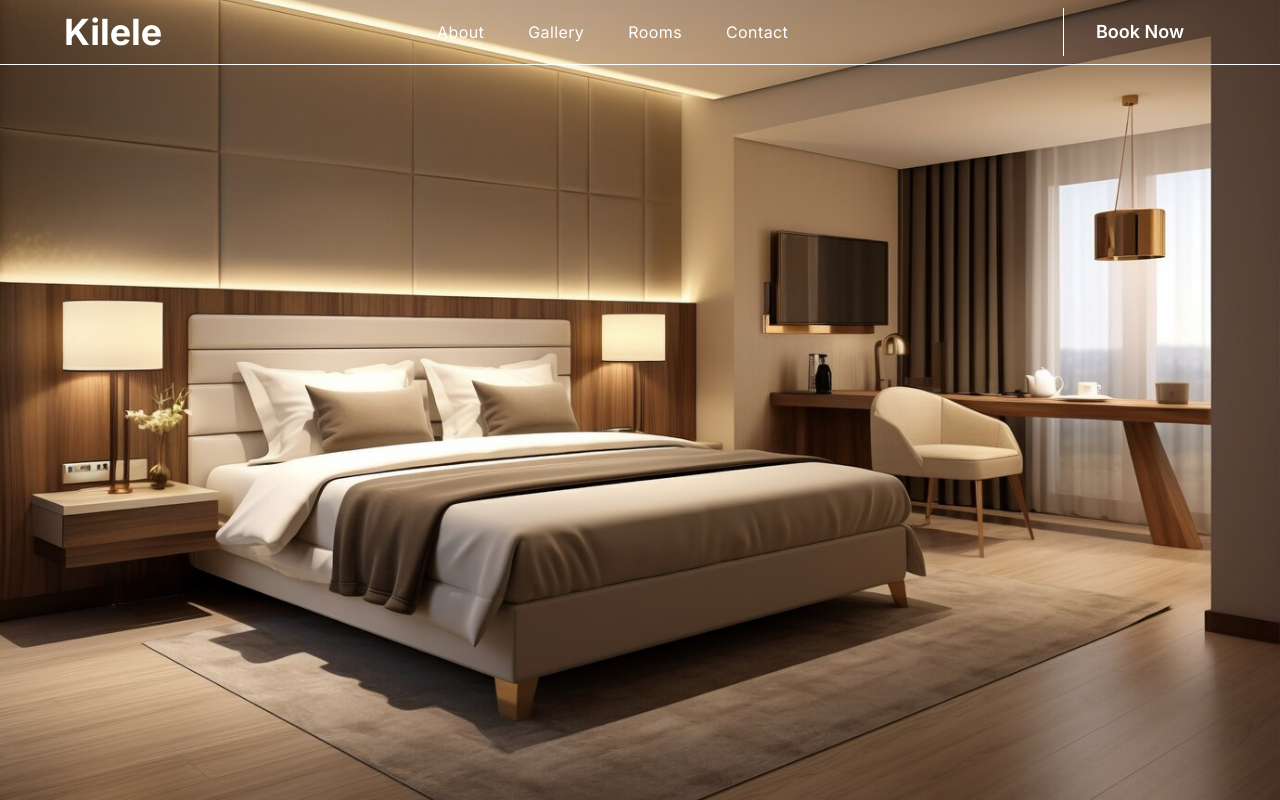
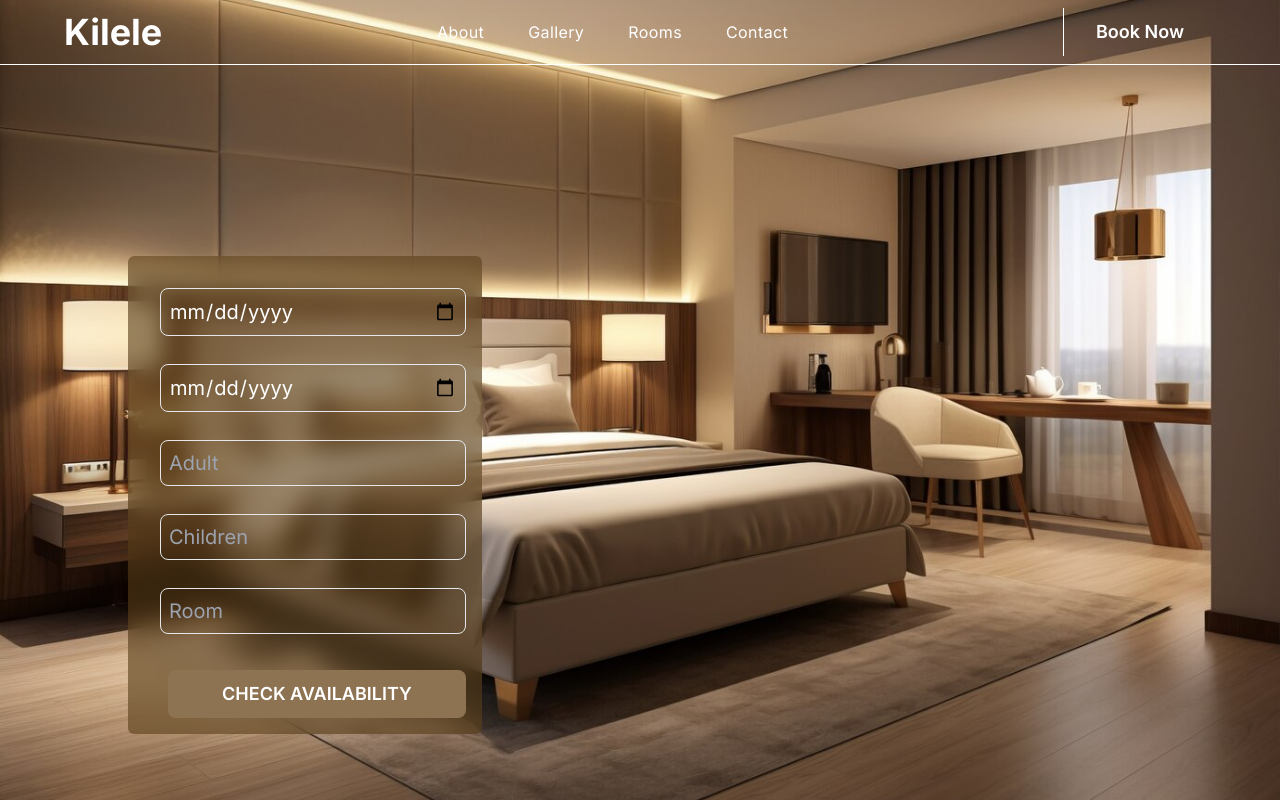
Before and after one commit to felixDev22/Kilele-Hotel-R, a Next.js app: page /rooms in a window 1280 px wide. Built offline with nearby package versions, Linux system fonts and the light colour scheme.

Commit message:
Add booking form for users to book a room

```diff
--- a/src/app/rooms/page.js
+++ b/src/app/rooms/page.js
@@ -1,5 +1,5 @@
 import Image from 'next/image';
-import React from 'react'
+import React from 'react';
 
 const Rooms = () => {
   return (
@@ -11,8 +11,25 @@ const Rooms = () => {
         layout="fill"
         className="bg-opacity-70"
       />
+      <div className="w-80vw p-4 bg-opacity-60 bg-[#573c18] mt-[20%] ml-[10%] absolute backdrop-filter backdrop-blur-md rounded-md">
+        <div className="form grid">
+          <form className="flex-col md:flex-row lg:flex-col flex">
+            <input type="date" placeholder="Arrival Date" />
+            <input type="date" placeholder="Departure Date" />
+            <input type="number" placeholder="Adult" />
+            <input type="number" placeholder="Children" />
+            <input type="number" placeholder="Room" />
+            <button
+              type="submit"
+              value="CHECK AVAILABILITY"
+              className="btn mt-6 text-l bg-[#8d7352] text-white lg:ml-6 md:text-base lg:text-lg">
+              CHECK AVAILABILITY
+            </button>
+          </form>
+        </div>
+      </div>
     </div>
   );
-}
+};
 
-export default Rooms
+export default Rooms;
```
